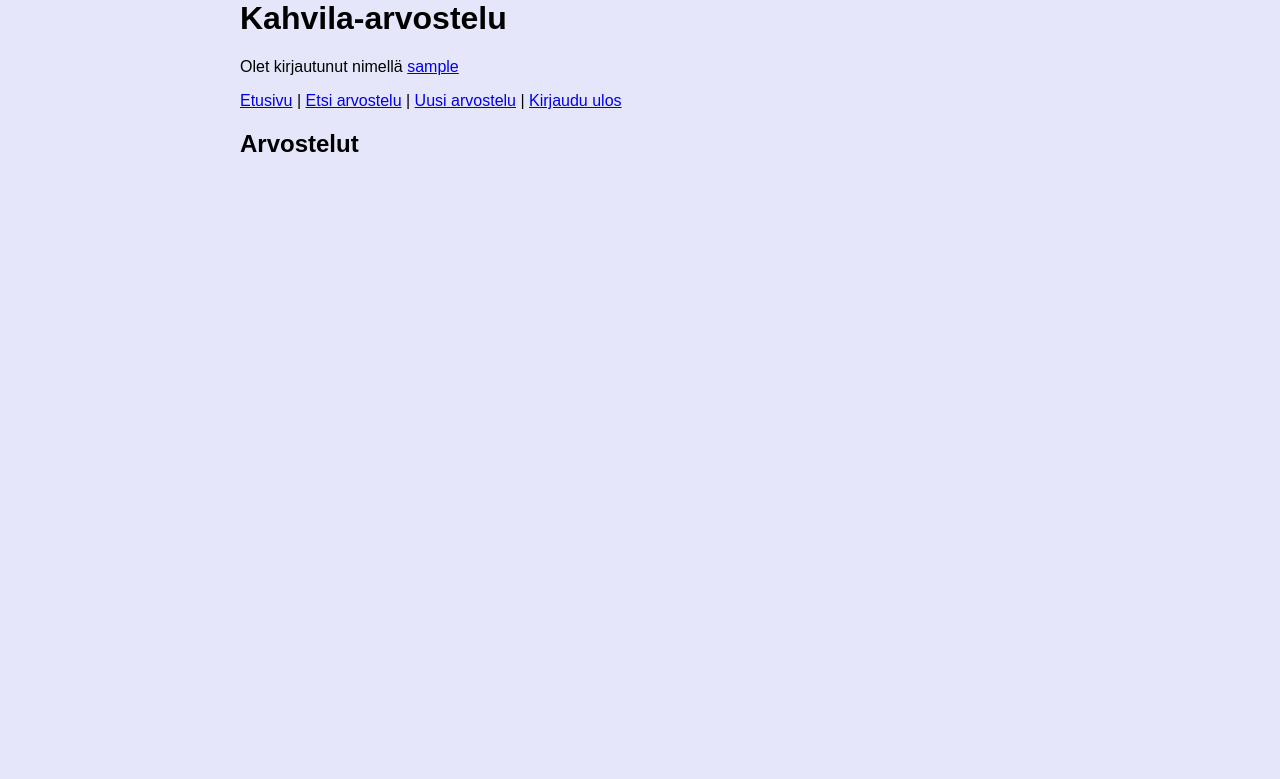
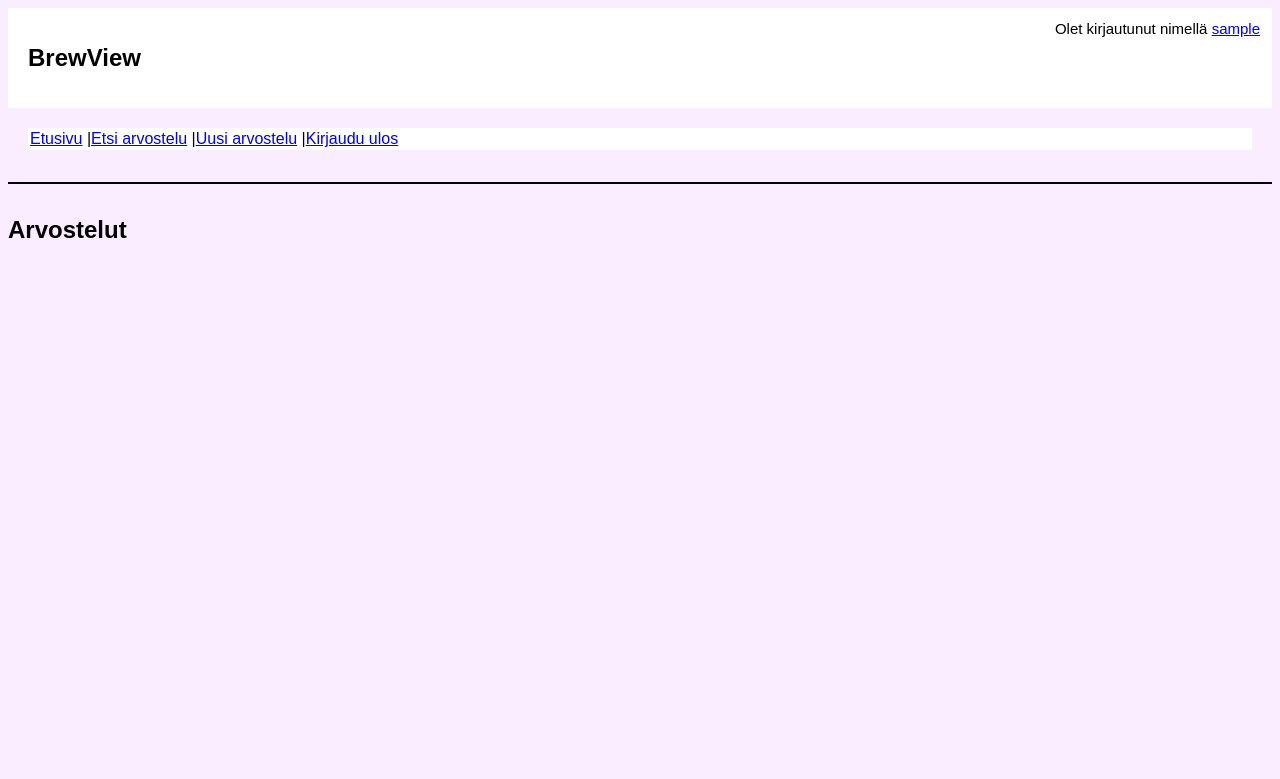
Before and after one commit to jade-ho/kahvila-arvostelu, a Flask app: page / in a window 1280 px wide. Shown: the top 779 px of the page. Run offline with Flask 3, Linux system fonts and the light colour scheme; the visitor is signed in with stand-in values (Sample User, id 1); data comes from the database, SQL or seed files in the repository; data that the repository does not hold is empty.

Commit message:
Update CSS

```diff
--- a/static/main.css
+++ b/static/main.css
@@ -1,8 +1,45 @@
 body {
-  margin: auto;
-  max-width: 50em;
   font-family: sans-serif;
-  background-color: lavender;
+  background-color: #f5e2ff99;
+}
+
+header {
+    padding: 20px;
+    text-align: left;
+    background: #ffffff;
+    color: rgb(0, 0, 0);
+    font-size: 12px;
+}
+
+ul.nav {
+    display: flex;
+    list-style-type: none;
+    margin: 20;
+    padding: 2;
+    background-color: white;
+}
+
+.status {
+    position: absolute;
+    top: 20px;
+    right: 20px;
+    margin: 0;
+    font-size: 15px;
+}
+
+.divider {
+    height: 2px;
+    background-color: black;
+    margin: 2em 0;
+}
+
+.container {
+    max-width: 800px;
+    margin: 0 auto;
+    padding: 20px;
+    background-color: white;
+    border-radius: 8px;
+    text-align: center;
 }
 
 .item {
@@ -15,6 +52,5 @@ body {
     border: 2px solid black;
     margin: 1em;
     padding: 0.5em;
-    background-color: rgb(89, 89, 89);
     color: white;
 }
--- a/templates/layout.html
+++ b/templates/layout.html
@@ -6,34 +6,37 @@
 </head>
 
 <body>
-  <h1>Kahvila-arvostelu</h1>
 
+  <header>
+    <h1>BrewView</h1>
     {% if session.user_id %}
-  <p>
+    <p class="status">
       Olet kirjautunut nimellä <a href="/user/{{ session.user_id }}">{{ session.username }}</a>
     </p>
     {% endif %}
+  </header>
 
-  <p>
-    <a href="/">Etusivu</a> |
-    <a href="/find_item">Etsi arvostelu</a> |
+    <ul class="nav">
+      <li><a href="/">Etusivu</a> |</li>
+      <li><a href="/find_item">Etsi arvostelu</a> |</li>
       {% if session.user_id %}
-    <a href="/new_item">Uusi arvostelu</a> |
-    <a href="/logout">Kirjaudu ulos</a>
+      <li><a href="/new_item">Uusi arvostelu</a> |</li>
+      <li><a href="/logout">Kirjaudu ulos</a></li>
       {% else %}
-    <a href="/login">Kirjaudu sisään</a> |
-    <a href="/register">Luo tunnus</a>
+      <li><a href="/login">Kirjaudu sisään</a> |</li>
+      <li><a href="/register">Luo tunnus</a></li>
       {% endif %}
-  </p>
+    </ul>
 
     {% for message in get_flashed_messages() %}
     <div class="info">
       {{ message }}
     </div>
     {% endfor %}
+    <div class="divider"></div>
 
     {% block content %}{% endblock %}
-
+  </div>
 </body>
 
 </html>
```
Lines whose indentation alone changed are shown as unchanged.
